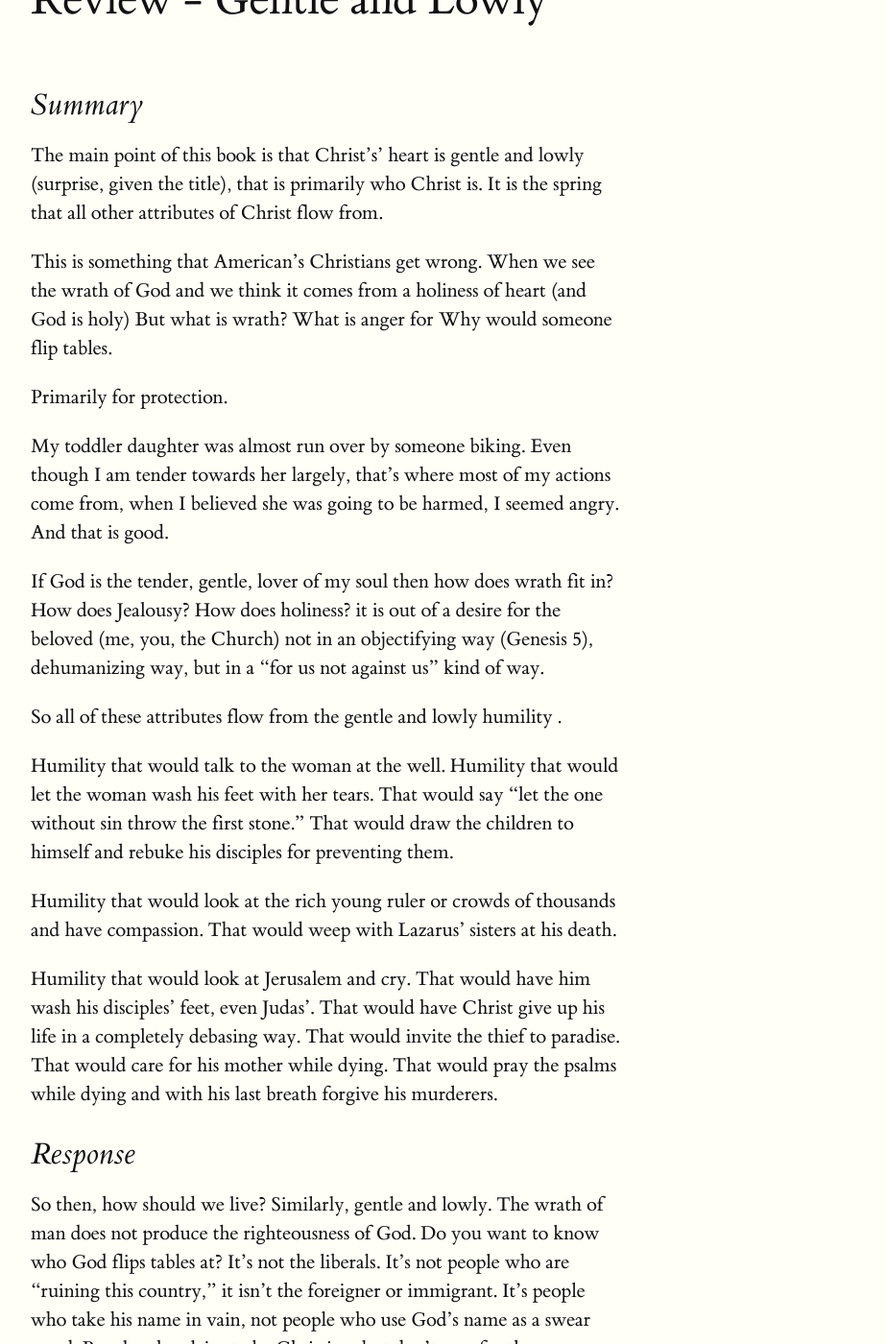
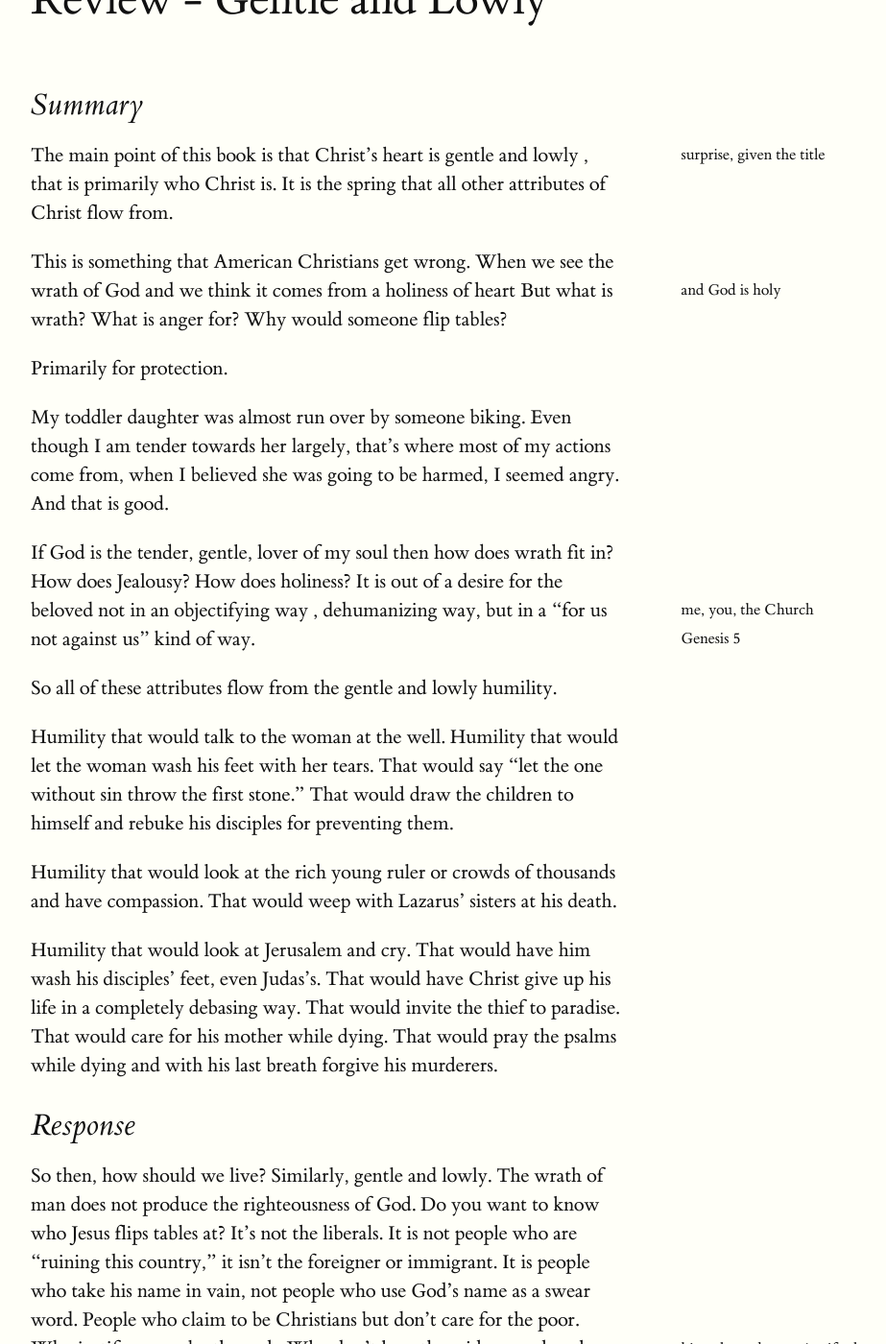
Before and after one commit to pact-wheeler/exp7, a Jekyll site: the page built from _posts/2025-04-03-gentle_lowly.md, in a window 1280 px wide and 1400 px high, scrolled down 192 px. Shown: the whole window at 96% size, without its empty margins (128-1051 px from the left). Built offline with Jekyll 4.4.1, drawn with Linux system fonts in a browser that asks for light colours; some of the changed text lies outside the part shown.

Commit message:
Update 2025-04-03-gentle_lowly.md

```diff
--- a/_posts/2025-04-03-gentle_lowly.md
+++ b/_posts/2025-04-03-gentle_lowly.md
@@ -4,33 +4,39 @@ title: Review - Gentle and Lowly
 date: 2025-04-03
 tags: theology non-fiction
 ---
+## Summary
+The main point of this book is that Christ's heart is gentle and lowly <label for="mn-surprise" class="margin-toggle">&#8853;</label>
+<input type="checkbox" id="mn-surprise" class="margin-toggle"/>
+<span class="marginnote">surprise, given the title</span>, that is primarily who Christ is. It is the spring that all other attributes of Christ flow from.
 
-## Summary
-
-The main point of this book is that Christ's' heart is gentle and lowly (surprise, given the title), that is primarily who Christ is. It is the spring that all other attributes of Christ flow from.
-
-This is something that American's Christians get wrong. When we see the wrath of God and we think it comes from a holiness of heart (and God is holy) But what is wrath? What is anger for Why would someone flip tables.
+This is something that American Christians get wrong. When we see the wrath of God and we think it comes from a holiness of heart <label for="mn-holy" class="margin-toggle">&#8853;</label>
+<input type="checkbox" id="mn-holy" class="margin-toggle"/>
+<span class="marginnote">and God is holy</span> But what is wrath? What is anger for? Why would someone flip tables?
 
 Primarily for protection.
 
-My toddler daughter was almost run over by someone biking. Even though I am tender towards her largely, that's where most of  my actions come from, when I believed she was going to be harmed, I seemed angry. And that is good.
+My toddler daughter was almost run over by someone biking. Even though I am tender towards her largely, that's where most of my actions come from, when I believed she was going to be harmed, I seemed angry. And that is good.
 
-If God is the tender, gentle, lover of my soul then how does wrath fit in? How does Jealousy? How does holiness? it is out of a  desire for the beloved (me, you, the Church) not in an objectifying way (Genesis 5), dehumanizing way, but in a "for us not against us" kind of way.
+If God is the tender, gentle, lover of my soul then how does wrath fit in? How does Jealousy? How does holiness? It is out of a desire for the beloved <label for="mn-beloved" class="margin-toggle">&#8853;</label>
+<input type="checkbox" id="mn-beloved" class="margin-toggle"/>
+<span class="marginnote">me, you, the Church</span> not in an objectifying way <label for="mn-genesis" class="margin-toggle">&#8853;</label>
+<input type="checkbox" id="mn-genesis" class="margin-toggle"/>
+<span class="marginnote">Genesis 5</span>, dehumanizing way, but in a "for us not against us" kind of way.
 
-So all of these attributes flow from the gentle and lowly humility .
+So all of these attributes flow from the gentle and lowly humility.
 
 Humility that would talk to the woman at the well. Humility that would let the woman wash his feet with her tears. That would say "let the one without sin throw the first stone." That would draw the children to himself and rebuke his disciples for preventing them.
 
 Humility that would look at the rich young ruler or crowds of thousands and have compassion. That would weep with Lazarus' sisters at his death.
 
-Humility that would look at Jerusalem and cry. That would have him wash his disciples' feet, even Judas'. That would have Christ give up his life in a completely debasing way. That would invite the thief to paradise. That would care for his mother while dying. That would pray the psalms while dying and with his last breath forgive his murderers.
+Humility that would look at Jerusalem and cry. That would have him wash his disciples' feet, even Judas's. That would have Christ give up his life in a completely debasing way. That would invite the thief to paradise. That would care for his mother while dying. That would pray the psalms while dying and with his last breath forgive his murderers.
 
 ## Response
-
-So then, how should we live? Similarly, gentle and lowly. The wrath of man does not produce the righteousness of God. Do you want to know who God flips tables at? It's not the liberals. It's not people who are "ruining this country," it isn't the foreigner or immigrant. It's people who take his name in vain, not people who use God's name as a swear word. People who claim to be Christians but don't care for the poor. Who justify means by the end (hint: the ends *never* justify the means) Who don't love the widows and orphans. Who trample other image bearers. It's people who insist on protecting themselves instead of sacrificing the way Christ did.
+So then, how should we live? Similarly, gentle and lowly. The wrath of man does not produce the righteousness of God. Do you want to know who Jesus flips tables at? It's not the liberals. It is not people who are "ruining this country," it isn't the foreigner or immigrant. It is people who take his name in vain, not people who use God's name as a swear word. People who claim to be Christians but don't care for the poor. Who justify means by the end <label for="mn-hint" class="margin-toggle">&#8853;</label>
+<input type="checkbox" id="mn-hint" class="margin-toggle"/>
+<span class="marginnote">hint: the ends *never* justify the means</span>. Who don't love the widows and orphans. Who trample other image bearers. It's people who insist on protecting themselves instead of sacrificing the way Christ did.
 
 Is there room for anger and rage? Hell yeah there is, but not because the republicans or democrats got an election they shouldn't have. Your enemies aren't political, your enemies are agents of satan and they are spiritual. Gird your loins, take the correction. I am preaching to myself.
 
 ## Questions
-
-Should we be as gentle and lowly as Christ, is there such a thing as too gentle and lowly? Paul seems combative in his letters, how do we make sure that our hearts are gentle and lowly as Christs? Can you change your heart if it isn't gentle and lowly? How does one have, a change of heart.
+Should we be as gentle and lowly as Christ, is there such a thing as too gentle and lowly? Paul seems combative in his letters, how do we make sure that our hearts are gentle and lowly as Christ's? Can you change your heart if it isn't gentle and lowly? How does one have a change of heart?
```
